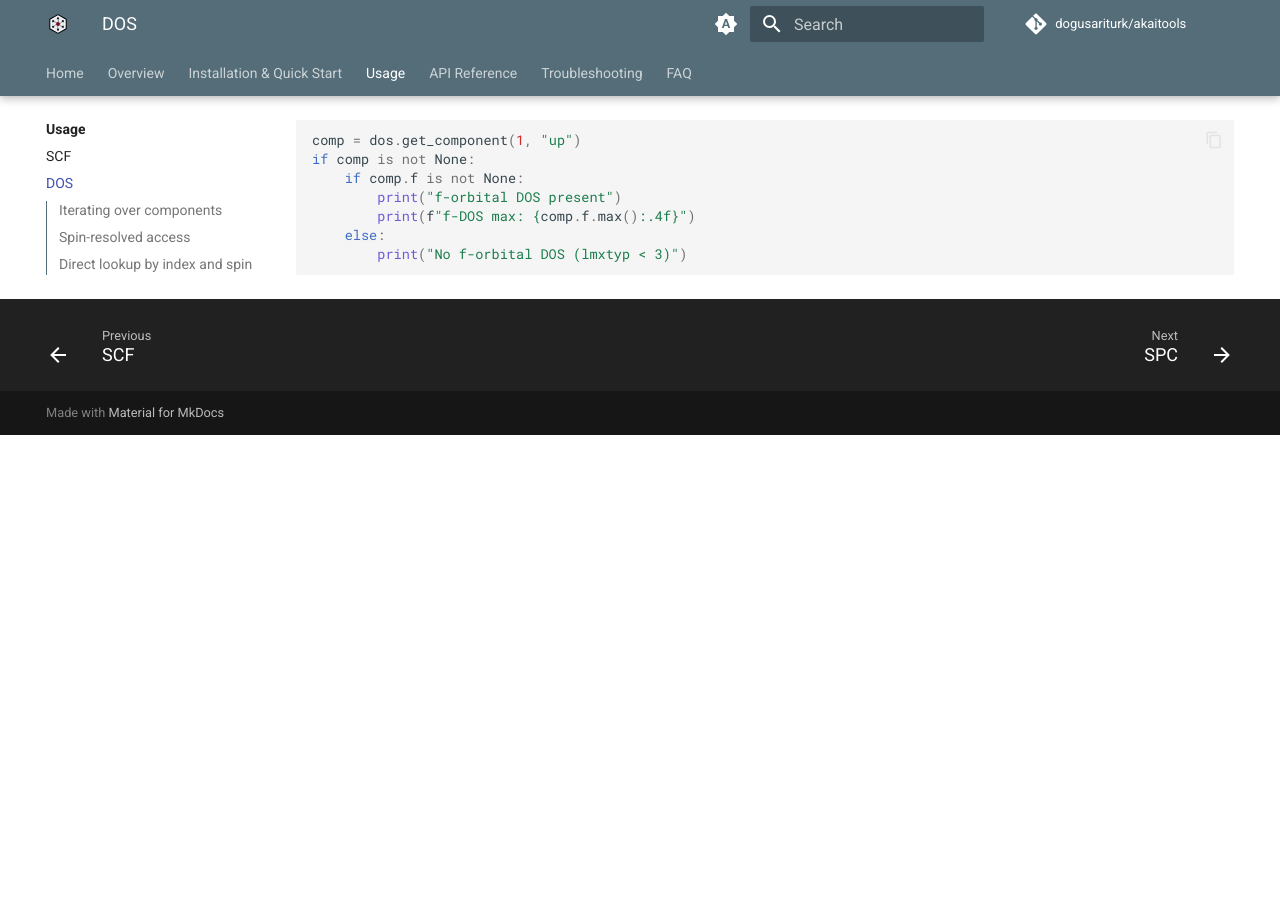
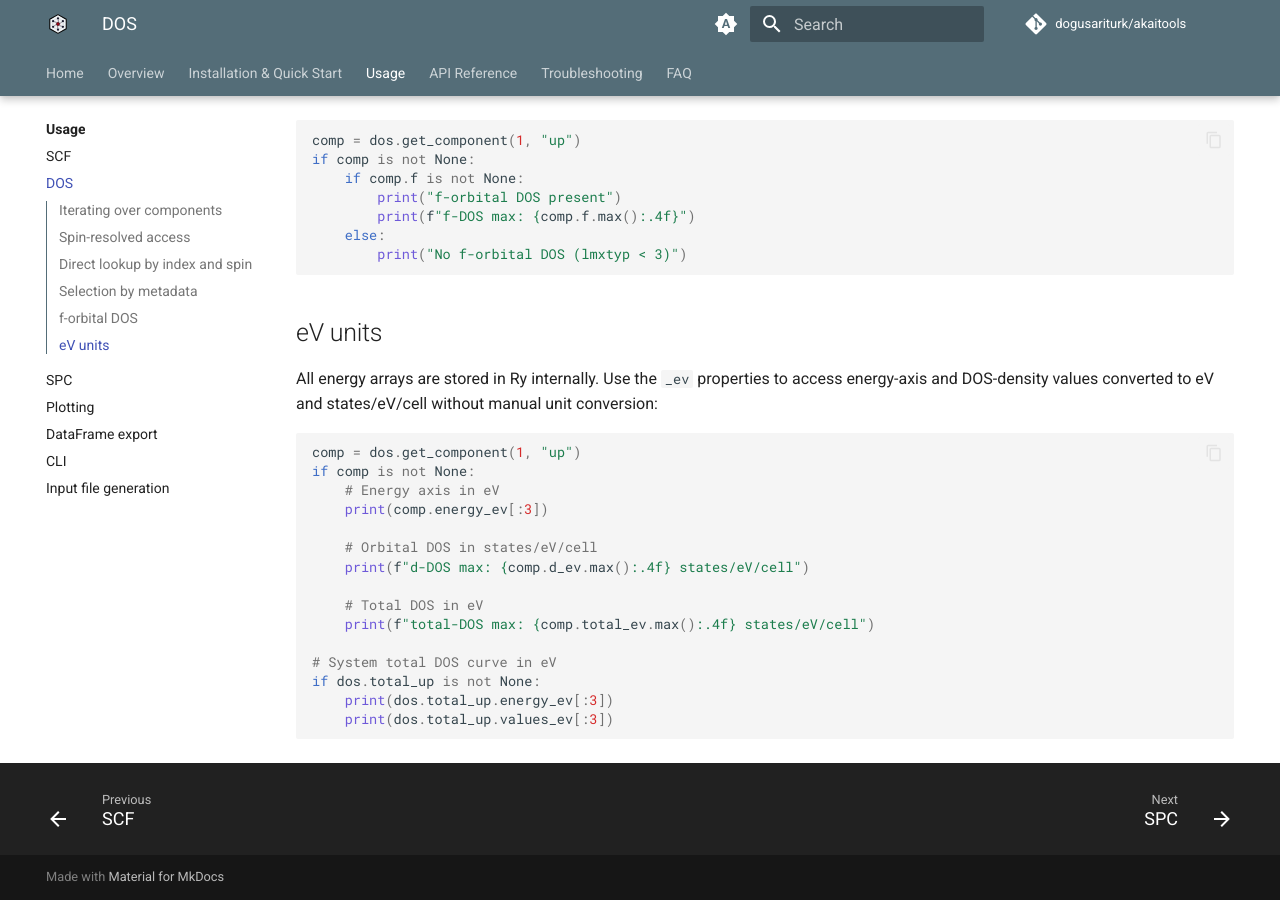
Before and after one commit to dogusariturk/akaitools, an MkDocs documentation site: the page built from docs/usage/dos.md, in a window 1280 px wide and 900 px high, scrolled down 1406 px. Built offline with MkDocs 1.6.1 and Material for MkDocs 9.7.7, drawn with Linux system fonts in a browser that asks for light colours; comment, search, counter and statistics services are not loaded; before the commit the page ends 1841 px from its top, so only the background shows below that.

Commit message:
Add documentation for energy conversion to eV in DOS calculations

````diff
--- a/docs/usage/dos.md
+++ b/docs/usage/dos.md
@@ -70,3 +70,25 @@ if comp is not None:
     else:
         print("No f-orbital DOS (lmxtyp < 3)")
 ```
+
+## eV units
+
+All energy arrays are stored in Ry internally. Use the `_ev` properties to access energy-axis and DOS-density values converted to eV and states/eV/cell without manual unit conversion:
+
+```python
+comp = dos.get_component(1, "up")
+if comp is not None:
+    # Energy axis in eV
+    print(comp.energy_ev[:3])
+
+    # Orbital DOS in states/eV/cell
+    print(f"d-DOS max: {comp.d_ev.max():.4f} states/eV/cell")
+
+    # Total DOS in eV
+    print(f"total-DOS max: {comp.total_ev.max():.4f} states/eV/cell")
+
+# System total DOS curve in eV
+if dos.total_up is not None:
+    print(dos.total_up.energy_ev[:3])
+    print(dos.total_up.values_ev[:3])
+```
````
